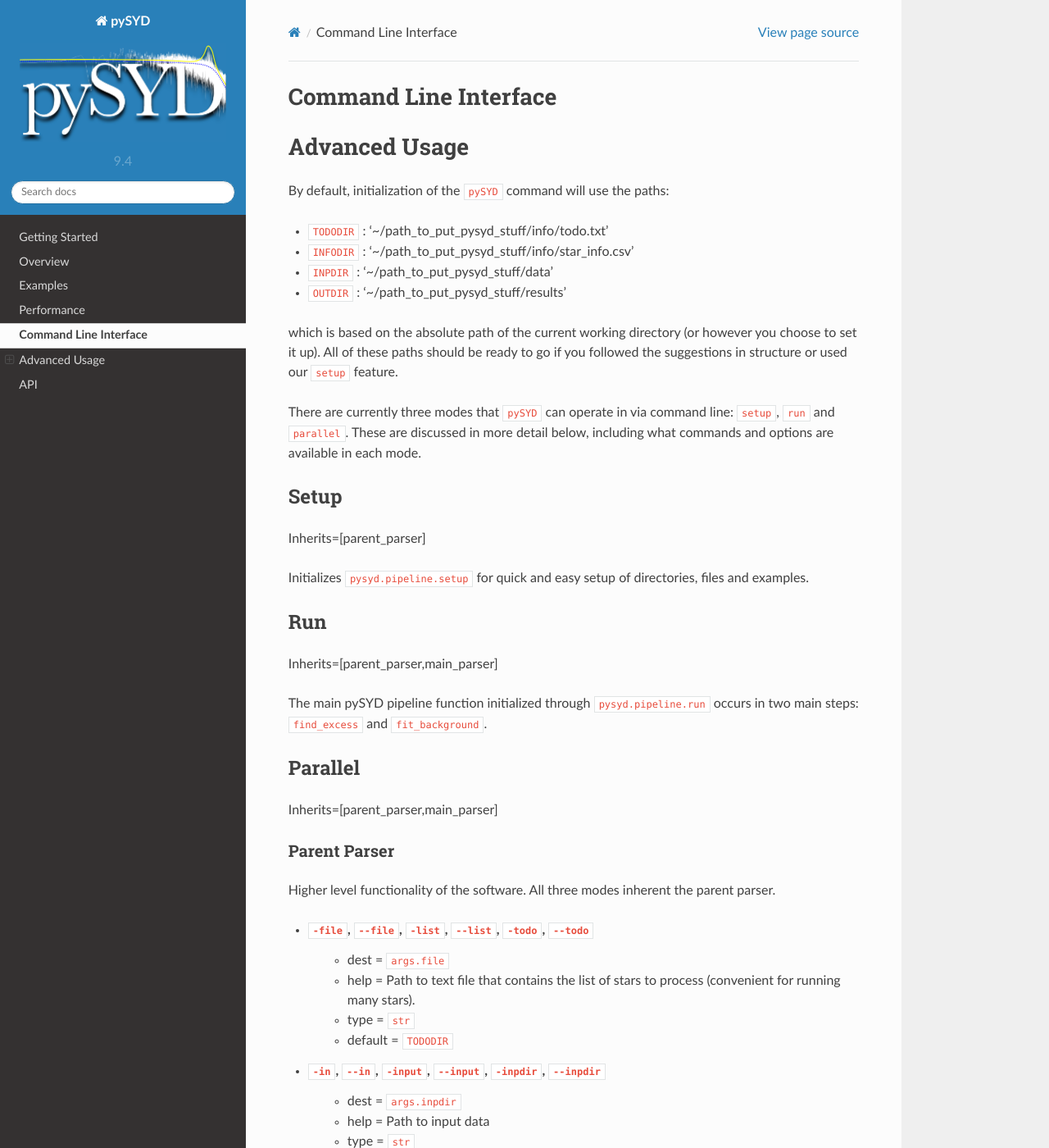
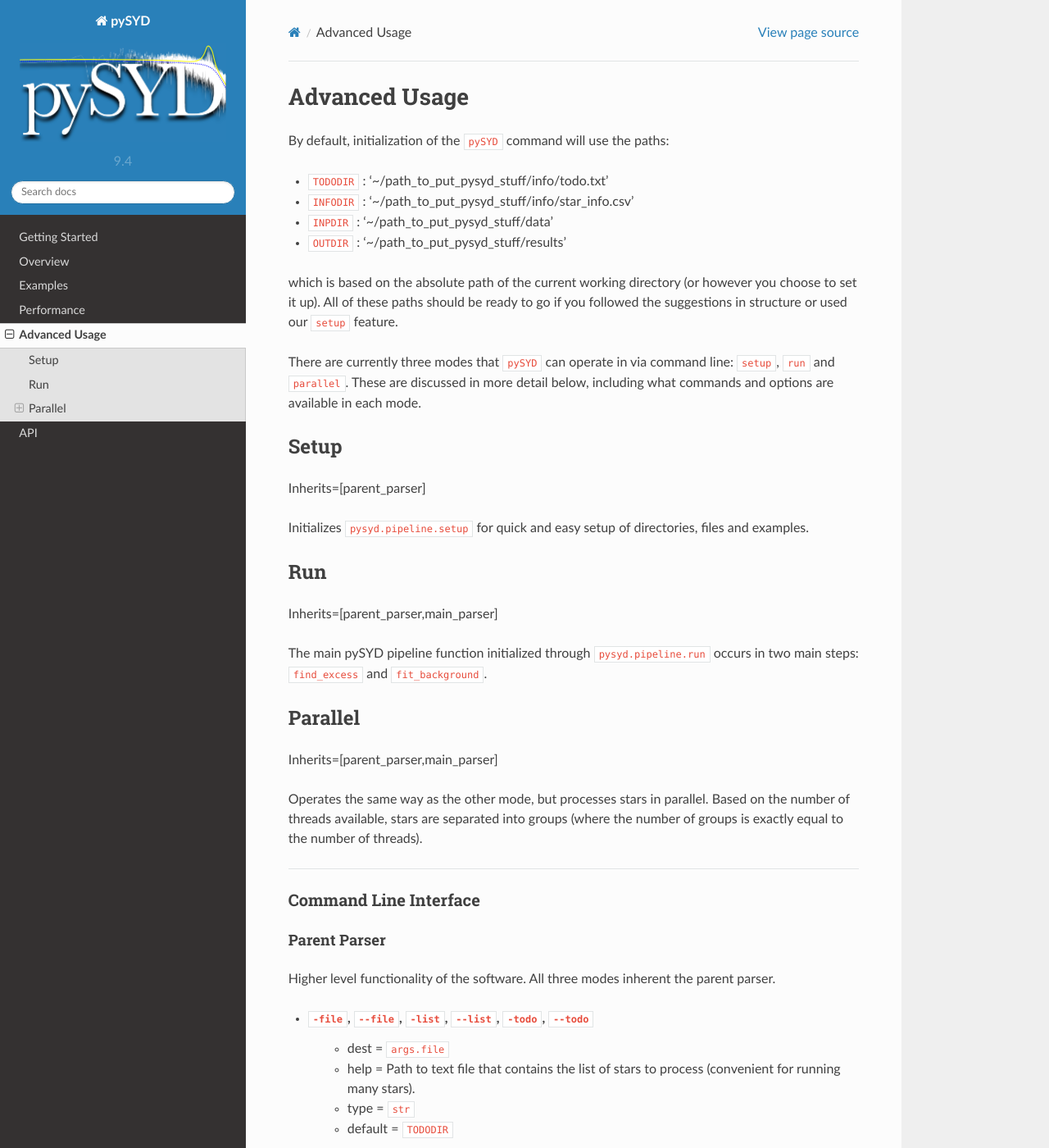
Before and after one commit to ashleychontos/pySYD, a Sphinx documentation site: the page built from docs/advanced.rst, in a window 1280 px wide and 1400 px high. Shown: the whole window at 82% size. Built offline with Sphinx 7.4.7 and the Read the Docs theme 2.0.0, drawn with Linux system fonts in a browser that asks for light colours.

Commit message:
Update advanced.rst

```diff
--- a/docs/advanced.rst
+++ b/docs/advanced.rst
@@ -1,8 +1,3 @@
-.. _cli:
-
-Command Line Interface
-######################
-
 .. _advanced:
 
 Advanced Usage
@@ -21,14 +16,14 @@ if you followed the suggestions in :ref:`structure` or used our ``setup`` featur
 There are currently three modes that ``pySYD`` can operate in via command line: ``setup``, ``run`` and ``parallel``. These are discussed in more detail below, including what commands and options are available in each mode.
 
 Setup
-****
++++++
 
 Inherits=[parent_parser]
 
 Initializes ``pysyd.pipeline.setup`` for quick and easy setup of directories, files and examples.
 
 Run
-***
++++
 
 Inherits=[parent_parser,main_parser]
 
@@ -37,9 +32,19 @@ The main pySYD pipeline function initialized through ``pysyd.pipeline.run`` occu
 
 
 Parallel
-********
+++++++++
 
 Inherits=[parent_parser,main_parser]
+
+Operates the same way as the other mode, but processes stars in parallel. Based on the number of threads
+available, stars are separated into groups (where the number of groups is exactly equal to the number of
+threads).
+
+=======
+
+Command Line Interface
+**********************
+
 
 Parent Parser
 =============
```
